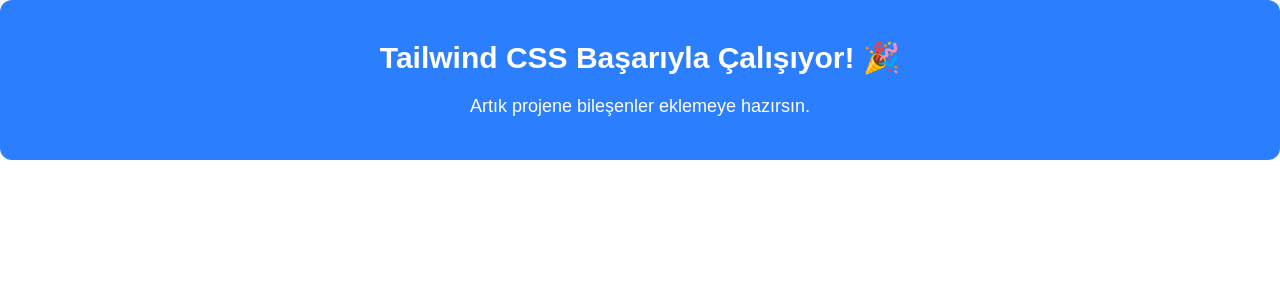
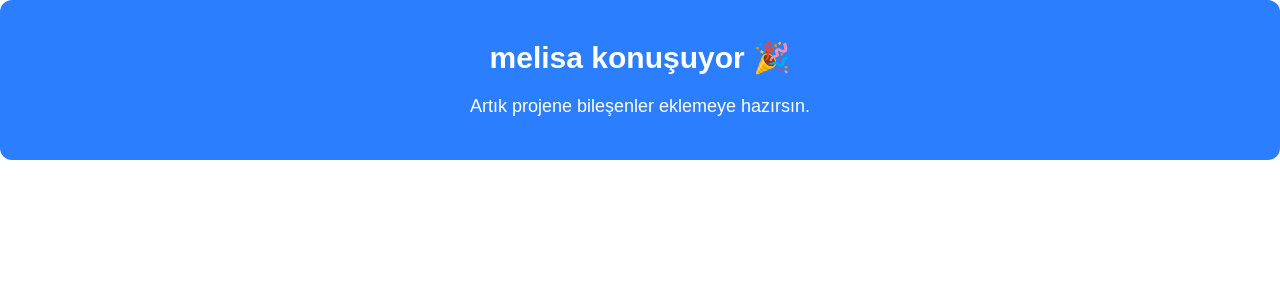
Before and after one commit to gulcanyurur/bluewave-app, a Next.js app: page / in a window 1280 px wide. Shown: the top 300 px of the page. Built offline with nearby package versions, Linux system fonts and the light colour scheme.

Commit message:
Dinamik ve statik sayfalar oluşturuldu

```diff
--- /dev/null
+++ b/src/app/about/page.tsx
@@ -0,0 +1,11 @@
+import React from 'react'
+
+const AboutPage = () => {
+  return (
+    <div>
+      AboutPage
+    </div>
+  )
+}
+
+export default AboutPage
--- /dev/null
+++ b/src/app/blog/[slug]/page.tsx
@@ -0,0 +1,11 @@
+import React from 'react'
+
+const BlogSlugPage = () => {
+  return (
+    <div>
+      BlogSlugPage
+    </div>
+  )
+}
+
+export default BlogSlugPage
--- a/src/app/page.tsx
+++ b/src/app/page.tsx
@@ -3,7 +3,7 @@
 export default function Home() {
   return (
     <div className="bg-blue-500 text-white text-center p-10 rounded-xl">
-      <h1 className="text-3xl font-bold">Tailwind CSS Başarıyla Çalışıyor! 🎉</h1>
+      <h1 className="text-3xl font-bold">melisa konuşuyor 🎉</h1>
       <p className="mt-4 text-lg">Artık projene bileşenler eklemeye hazırsın.</p>
     </div>
   );
```
